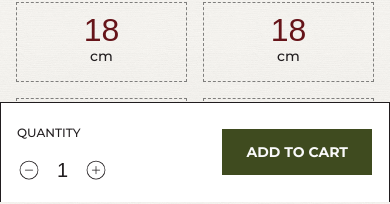
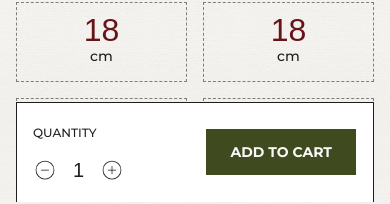
Before and after one commit to up2dul/cake-commerce, a Next.js app: page /shop/product/1 in a window 390 px wide. Shown: the part 642-846 px from the top of the page. Built offline with nearby package versions, Linux system fonts and the light colour scheme; a web font is replaced by a local one.

Commit message:
feat(comps/layout): adjust width of quantity changer for better responsiveness

```diff
--- a/src/app/(main)/shop/product/[slug]/_components/quantity-changer.tsx
+++ b/src/app/(main)/shop/product/[slug]/_components/quantity-changer.tsx
@@ -8,7 +8,7 @@ export const QuantityChanger = () => {
 	return (
 		<div
 			className={cn(
-				"sticky bottom-0 h-25 w-screen -mx-4 py-6 px-4 md:w-full md:mx-0",
+				"sticky bottom-0 h-25 w-full py-6 px-4",
 				"flex items-center justify-between gap-2 md:gap-4",
 				"bg-white border border-raisin-black border-b-0",
 			)}
```
